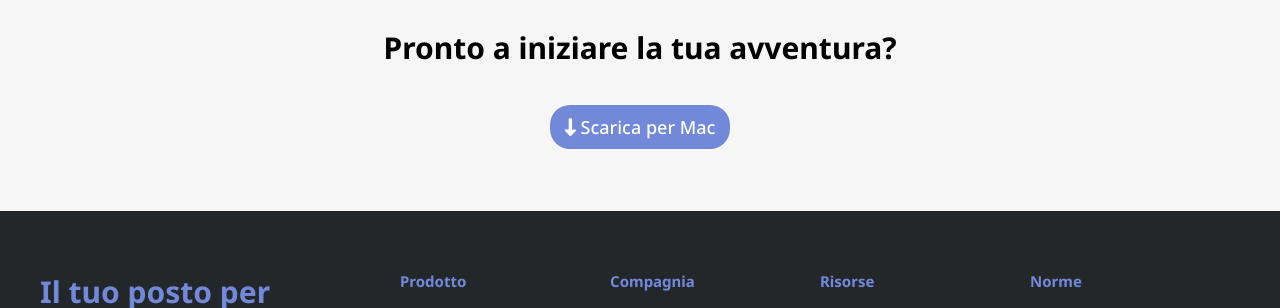
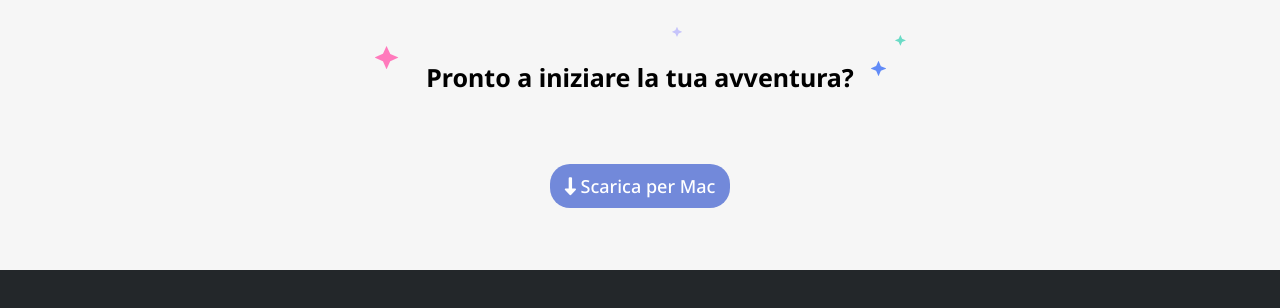
Before and after one commit to giorgiagalbullicavazzini/htmlcss-discord, a plain HTML site: page index.html in a window 1280 px wide. Shown: the part 3194-3502 px from the top of the page. Drawn offline with Linux system fonts and the light colour scheme.

Commit message:
Background stars

```diff
--- a/css/style.css
+++ b/css/style.css
@@ -222,6 +222,14 @@ main .section .container {
   margin: 25px auto;
 }
 
+.section .bigger-box .download h3 {
+  font-size: 25px;
+  line-height: 4em;
+  background-image: url(../img/stars.svg);
+  background-repeat: no-repeat;
+  background-position: top center;
+}
+
 /*
 ===========
 Footer top
```
